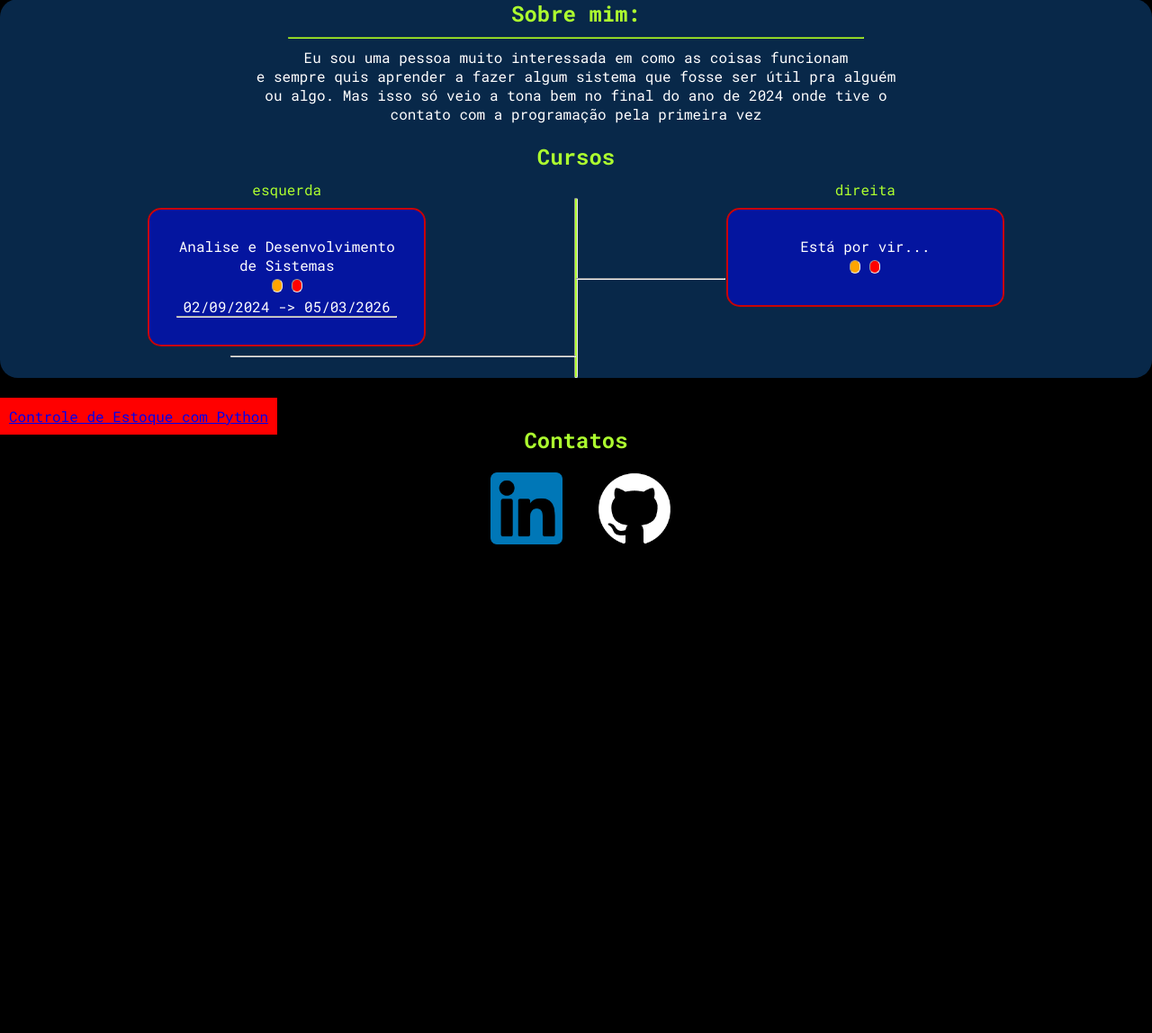
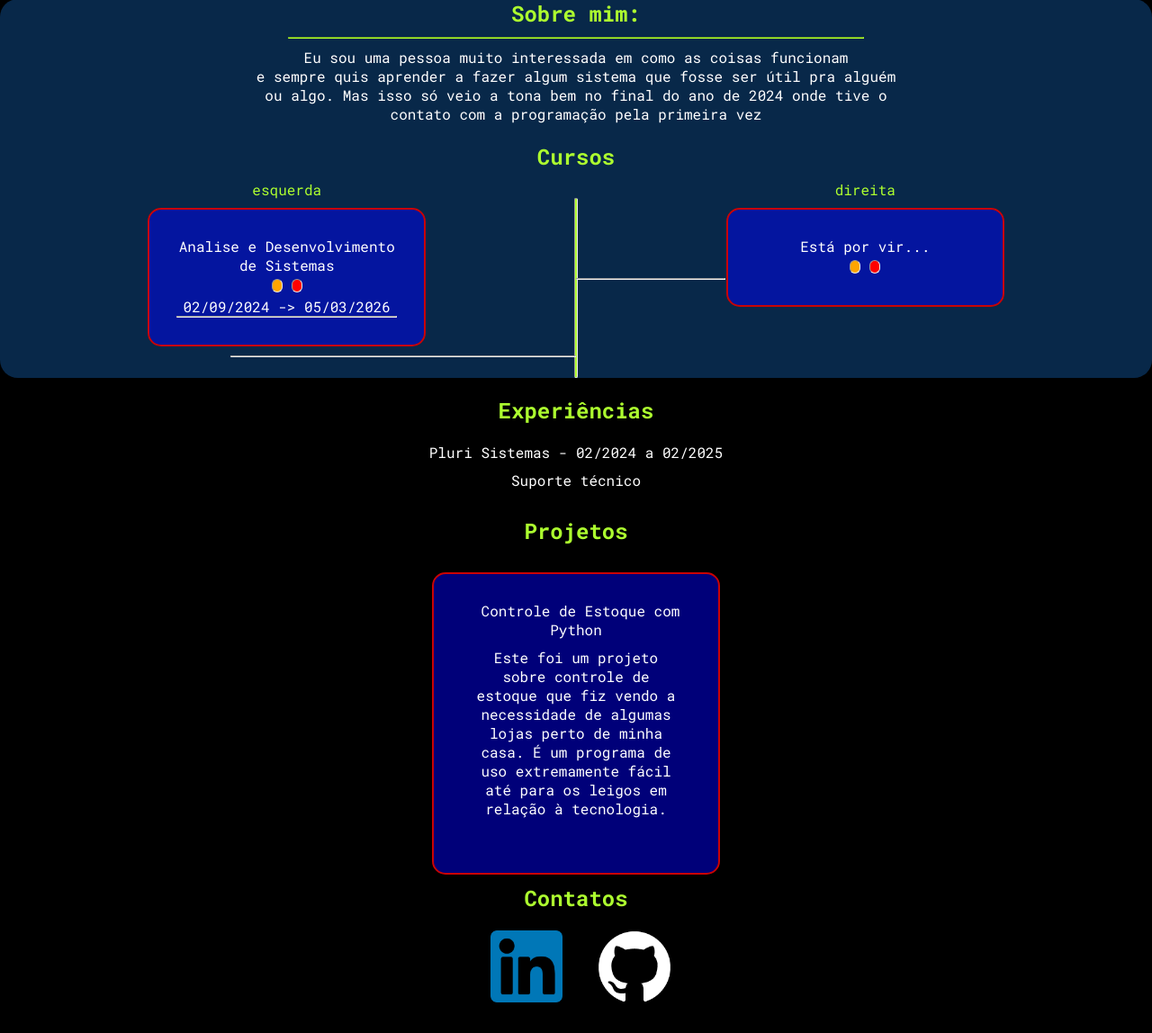
Before and after one commit to Kayky-Eduardo/Estudo-PHP, a PHP site: page / in a window 1280 px wide; the page is wider, and only the part inside the window is pictured. Shown: the part 874-2022 px from the top of that part at 90% size. Before the commit the page ends 1479 px from the top of that part, so only its background shows below. Run offline with PHP 8.4, Linux system fonts and the light colour scheme.

Commit message:
concerto

```diff
--- a/treino_html/portfólio/estilizacao.css
+++ b/treino_html/portfólio/estilizacao.css
@@ -215,9 +215,74 @@ section.p_parte {
     width: 13%;
 }
 
-.q_parte h1 {
+.s_parte h1 {
     text-align: center;
     color: greenyellow;
+    padding: 10px;
+    margin-top: 10px;
+    margin-bottom: 10px;
+}
+
+.pluri {
+    text-align: center;
+}
+
+.experiencia a {
+    text-decoration: none;
+    color: white;
+}
+
+.experiencia p {
+    padding: 10px;
+    max-width: 100%;
+}
+
+.t_parte h1 {
+    text-align: center;
+    color: greenyellow;
+    padding: 10px;
+    margin-top: 10px;
+    margin-bottom: 10px;
+}
+
+.projetos {
+    text-align: center;
+}
+
+.projetos h1 {
+    color: greenyellow;
+}
+
+.estoque {
+    color: white;
+    padding: 10px;
+    text-decoration: none;
+}
+
+.estoque-python {
+    text-align: center;
+    background-color: rgba(0, 0, 255, 0.473);
+    border: 2px solid #ca0303;
+    border-radius: 15px;
+    padding: 30px;
+    margin: 10px auto;
+    width: 25%;
+    display: inline-block;
+}
+
+.estoque-python:hover {
+    transform: scale(1.05);
+    transition: 0.3s ease-in-out;
+    box-shadow: 0 0 10px rgb(91, 7, 248);
+}
+
+.estoque-python p {
+    padding: 10px;
+    max-width: 100%;
+}
+
+.contatos {
+    text-align: center;
 }
 
 .linkedin {
@@ -236,13 +301,7 @@ section.p_parte {
     height: 100px
 }
 
-.contatos {
+.q_parte h1 {
     text-align: center;
+    color: greenyellow;
 }
-
-.estoque {
-    background-color: red;
-    padding: 10px;
-    width: 100px;
-    height: 100px;
-}
--- a/treino_html/portfólio/index.html
+++ b/treino_html/portfólio/index.html
@@ -103,12 +103,29 @@
             </div>
         </section>
         <section class="s_parte" id="experiencia">
+            <h1>Experiências </h1>
+            <div class="experiencia">
+                <div class="pluri">
+                    <a target="_blank" href="https://www.linkedin.com/company/pluri-sistemas/posts/?feedView=all">
+                        Pluri Sistemas - 02/2024 a 02/2025</a>
+                    <p>Suporte técnico</p>
+                </div>
+            </div>
+        </section>
 
-        </section>
         <section class="t_parte" id="projetos">
-            <h1>Projetos: </h1>
-            <a class="estoque" target="_blank" href="https://github.com/Kayky-Eduardo/projetos_python/blob/master/Procedural/atividades/atividade009_dicion%C3%A1rios/i.py">
-                Controle de Estoque com Python</a>
+            <h1>Projetos </h1>
+            <div class="projetos">
+                <div class="estoque-python">
+                    <a class="estoque" target="_blank" href="https://github.com/Kayky-Eduardo/projetos_python/blob/master/Procedural/atividades/atividade009_dicion%C3%A1rios/i.py">
+                        Controle de Estoque com Python
+                        <p>Este foi um projeto sobre controle de estoque que fiz vendo a necessidade de algumas lojas perto de minha casa.
+                            É um programa de uso extremamente fácil até para os leigos em relação à tecnologia.
+                        </p>
+                      </a>
+
+                </div>
+            </div>
 
         </section>
         <section class="q_parte" id="contatos">
```
